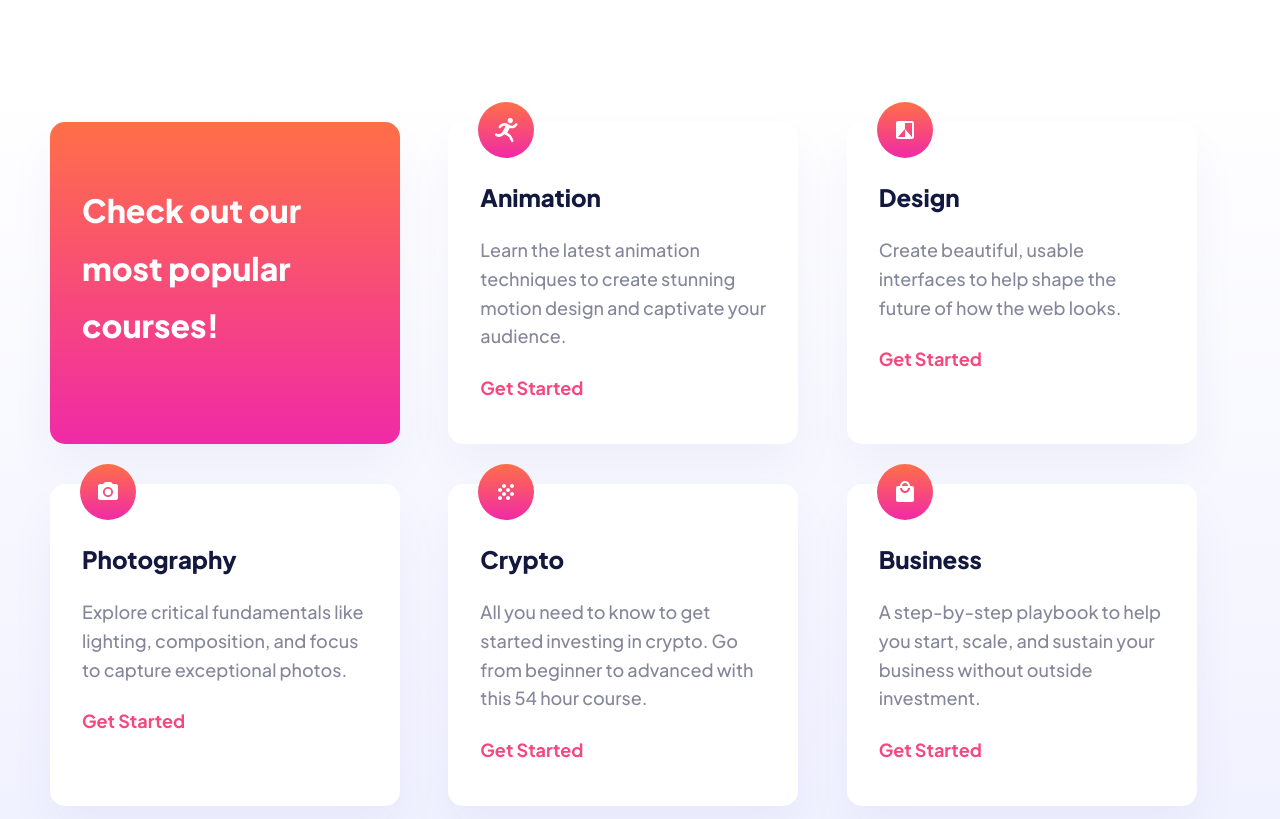
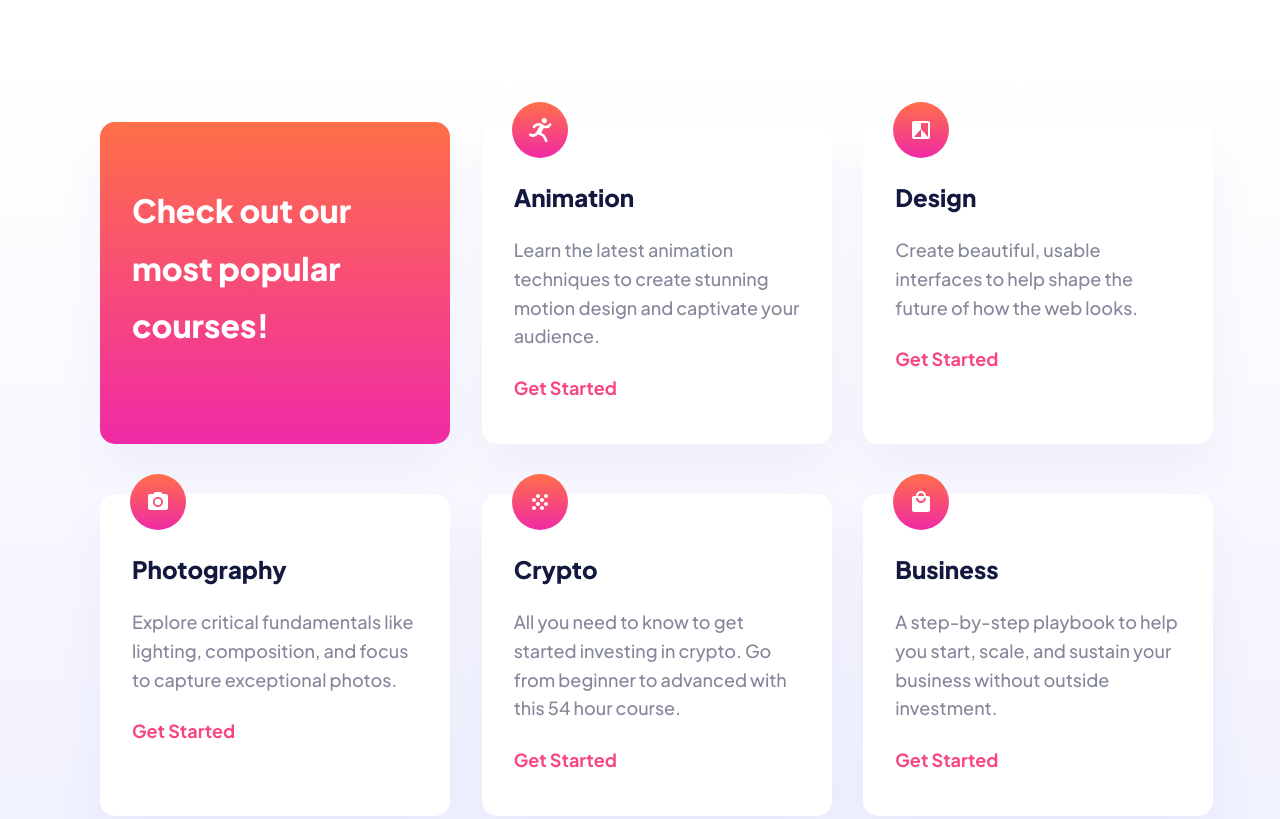
Before and after one commit to arthurkyambadde/skilled, a website: page src/index.html in a window 1280 px wide. Shown: the part 671-1490 px from the top of the page. Drawn offline with nearby package versions, Linux system fonts and the light colour scheme; files that its build step writes are made by us from their sources.

Commit message:
Fix white space in the grid

```diff
--- a/src/sass/layout/_grid.scss
+++ b/src/sass/layout/_grid.scss
@@ -2,13 +2,17 @@
 
 .section__grid {
   background: linear-gradient(180deg, $color-white 0%, #f0f1ff 100%);
-  padding: 5rem;
+  padding: 5rem 5rem 5rem 10rem;
+
+  @include respond(phone) {
+    padding: 5rem;
+  }
 }
 
 .grid__container {
   display: grid;
   column-gap: 1.5rem;
-  row-gap: 4rem;
+  row-gap: 5rem;
   grid-template-columns: repeat(3, 1fr);
 
   @include respond(tab-land) {
```
